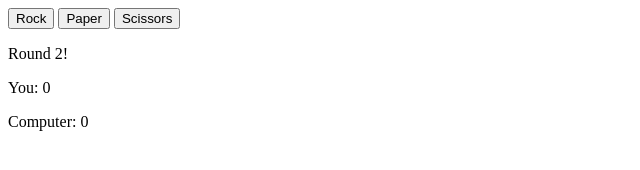
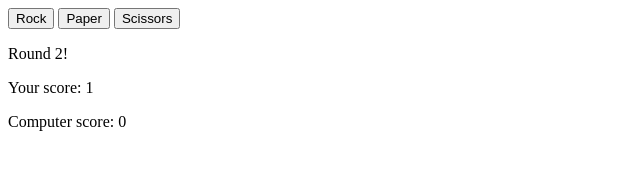
Before and after one commit to ox-sander-xo/rock-paper-scissors, a plain HTML site: page index.html in a window 1280 px wide. Both pictures are taken after a click on the button "Rock". Shown: the full height of the page, 0-640 px from the left. Drawn offline with Linux system fonts and the light colour scheme.

Commit message:
Corrected problem where the computer choice was the same for every round.
corrected issue by declaring a variable that calls the function within the playGame()

```diff
--- a/index.html
+++ b/index.html
@@ -16,9 +16,9 @@
 
     <div class="game-results">
 
-        <p id="number-of-rounds"></p>
-        <p id="your-score"></p>
-        <p id="computer-score"></p>
+        <p id="number-of-rounds"> Round 1!</p>
+        <p id="your-score">Your score:</p>
+        <p id="computer-score">Computer score:</p>
     </div>
  </body>
 </html>
--- a/script.js
+++ b/script.js
@@ -28,7 +28,7 @@ const buttons = document.querySelectorAll('.game-buttons');
 
 // Computer choice logic
 
-let computerChoice = getComputerChoice();
+
 
 function getComputerChoice () {
     let math = Math.floor(Math.random() * 3)
@@ -108,13 +108,14 @@ function getComputerChoice () {
  //Play game
  function playGame() {
      let result;
+     let computerChoice = getComputerChoice();
      playRound(playerChoice, computerChoice)
      if (rounds > 5) {
         playRound(playerChoice, computerChoice)
      }
      if (rounds === 5) {
         if (humanScore > computerScore) {
-         result = prompt('congratulations! You Win!')
+         result = alert('congratulations! You Win!')
          } else if (humanScore < computerScore) {
          result = alert('The computer won this one. try again!')
          } else (humanScore === computerScore)
@@ -122,8 +123,8 @@ function getComputerChoice () {
  }
 
          numberOfRounds.textContent = `Round ${rounds}!`;
-         yourScore.textContent = `You: ${humanScore}`;
-         compScore.textContent = `Computer: ${computerScore}`;
+         yourScore.textContent = `Your score: ${humanScore}`;
+         compScore.textContent = `Computer score: ${computerScore}`;
      return result;
    }
 
```
